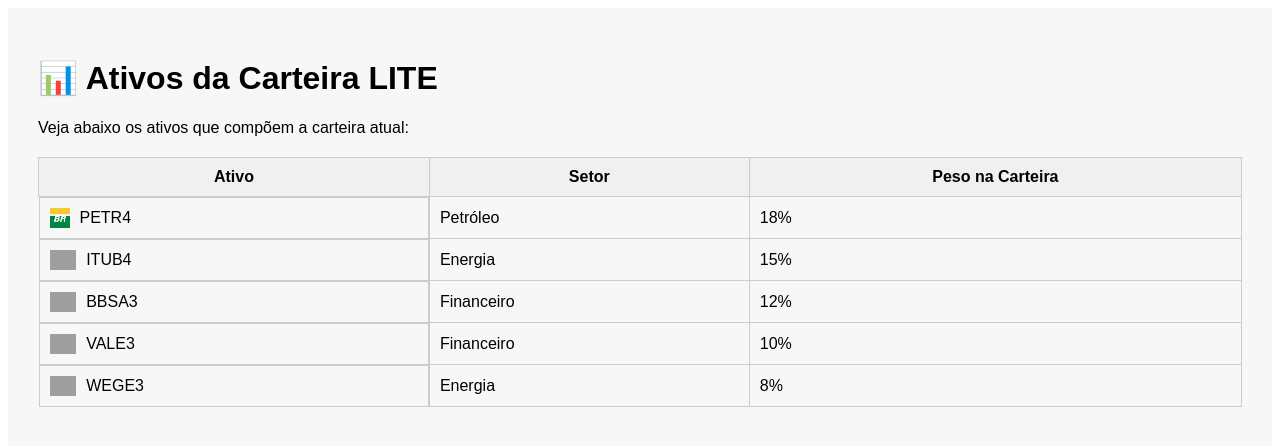
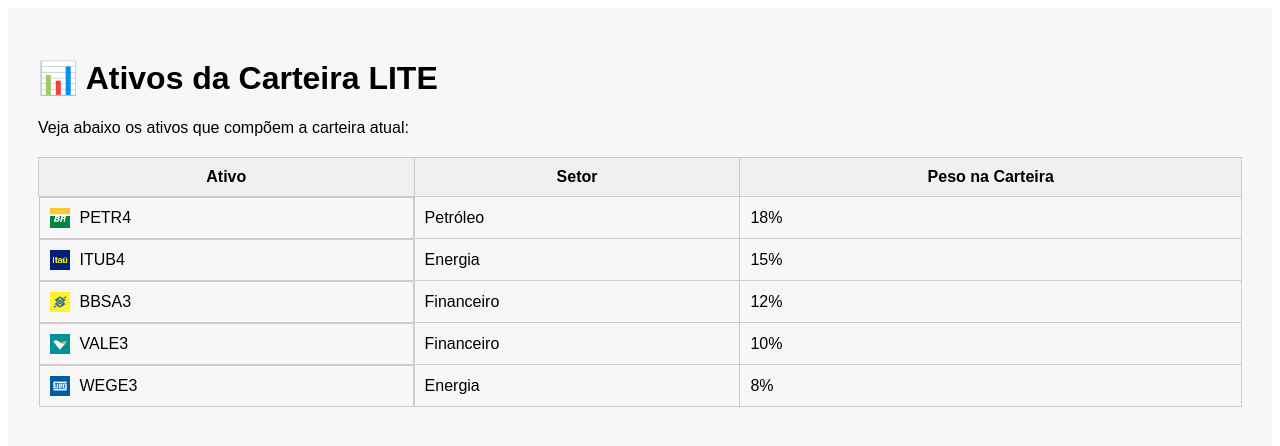
Before and after one commit to Jacbdias/site-clientes-login, a Next.js app: page /imposto in a window 1280 px wide. Shown: the top 446 px of the page. Built offline with nearby package versions, Linux system fonts and the light colour scheme; grey boxes are pictures that could not be loaded.

Commit message:
Update imposto.js

```diff
--- a/pages/imposto.js
+++ b/pages/imposto.js
@@ -1,10 +1,10 @@
 export default function Imposto() {
   const ativos = [
     { ativo: 'PETR4', setor: 'Petróleo', peso: '18%', logo: 'petr4.png' },
-    { ativo: 'ITUB4', setor: 'Energia', peso: '15%', logo: 'taee11.png' },
-    { ativo: 'BBSA3', setor: 'Financeiro', peso: '12%', logo: 'bbas3.png' },
-    { ativo: 'VALE3', setor: 'Financeiro', peso: '10%', logo: 'itsa4.png' },
-    { ativo: 'WEGE3', setor: 'Energia', peso: '8%', logo: 'egie3.png' }
+    { ativo: 'ITUB4', setor: 'Energia', peso: '15%', logo: 'itub4.png' },
+    { ativo: 'BBSA3', setor: 'Financeiro', peso: '12%', logo: 'bbsa3.png' },
+    { ativo: 'VALE3', setor: 'Financeiro', peso: '10%', logo: 'vale3.png' },
+    { ativo: 'WEGE3', setor: 'Energia', peso: '8%', logo: 'wege3.png' }
   ];
 
   return (
```
